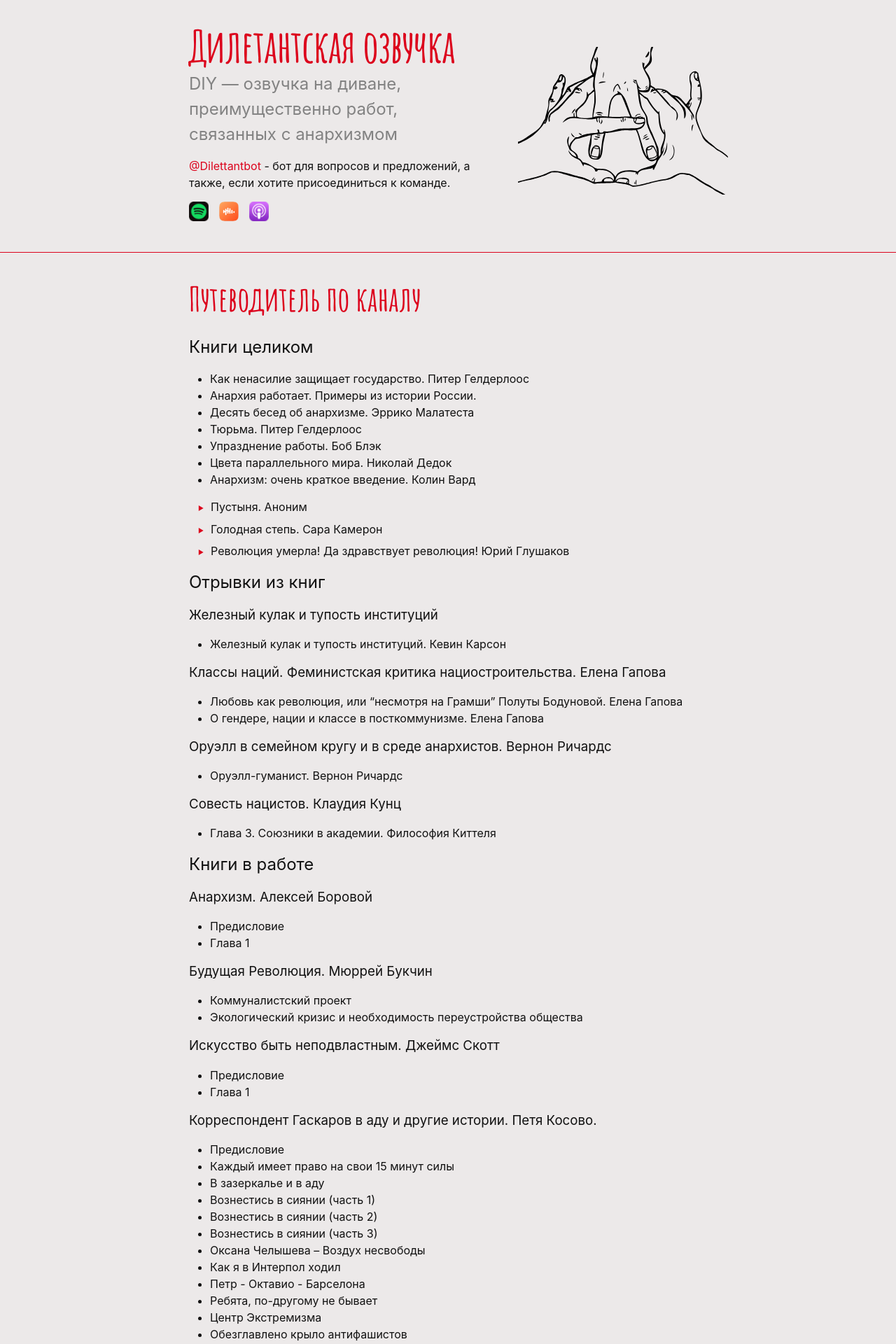
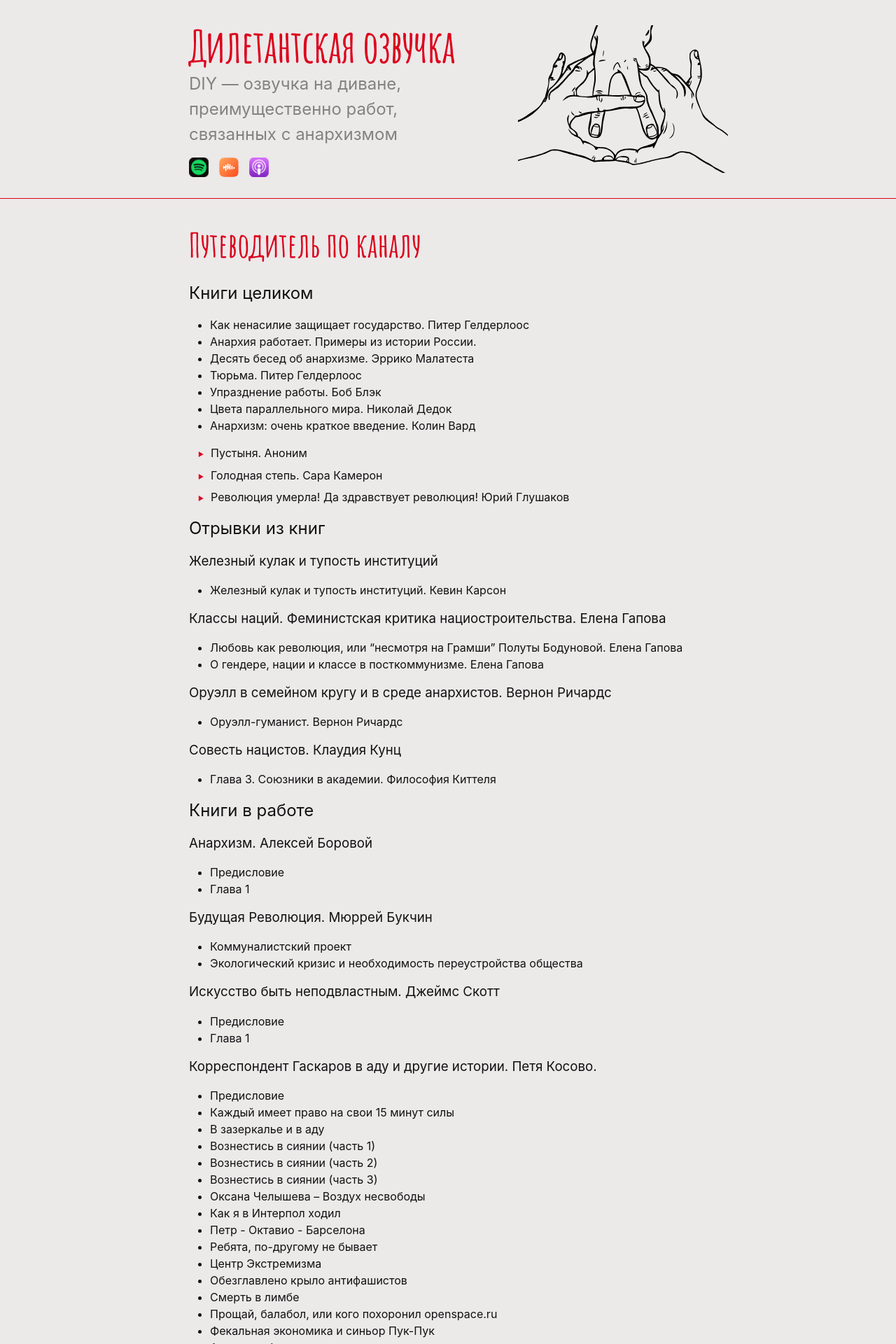
Before and after one commit to amateur-voiceover/amateur-voiceover.github.io, a Jekyll site: the page built from index.markdown, in a window 1280 px wide. Shown: the top 1920 px of the page at 70% size. Built offline with Jekyll 4.4.1, drawn with Linux system fonts in a browser that asks for light colours.

Commit message:
Ссылка на главную + убрала бот

```diff
--- a/_includes/header.html
+++ b/_includes/header.html
@@ -4,14 +4,14 @@
         <section class="header-content">
             {%- assign default_paths = site.pages | map: "path" -%}
             {%- assign page_paths = site.header_pages | default: default_paths -%}
-            <h1 class="site-title">{{ site.title | escape }}</h1>
+            <h1 class="site-title"><a href="{{ '/' | relative_url }}" target="_self">{{ site.title | escape }}</a></h1>
             <section class="site-info">
                 <h2>{{ site.description | escape }}</h2>
             </section>
-            <section class="bot">
-                <a target="_blank" href="https://t.me/Dilettantbot">@Dilettantbot</a> - бот для вопросов и предложений, а
-                также, если хотите присоединиться к команде.
-            </section>
+<!--            <section class="bot">-->
+<!--                <a target="_blank" href="https://t.me/Dilettantbot">@Dilettantbot</a> - бот для вопросов и предложений, а-->
+<!--                также, если хотите присоединиться к команде.-->
+<!--            </section>-->
             {%- include platforms.html -%}
         </section>
 
--- a/_sass/minima/_layout.scss
+++ b/_sass/minima/_layout.scss
@@ -5,7 +5,7 @@
  * Site header
  */
 .site-header {
-  min-height: $spacing-unit * 10;
+  min-height: $spacing-unit * 6;
   border-bottom: 1px solid $brand-color;
   padding: $spacing-unit 0;
 
@@ -46,6 +46,11 @@
   letter-spacing: -1px;
   margin-bottom: 0;
   color: $brand-color;
+
+  a, a:visited, a:hover, a:active {
+    color: $brand-color;
+    text-decoration: none;
+  }
 }
 
 .page-heading {
```
